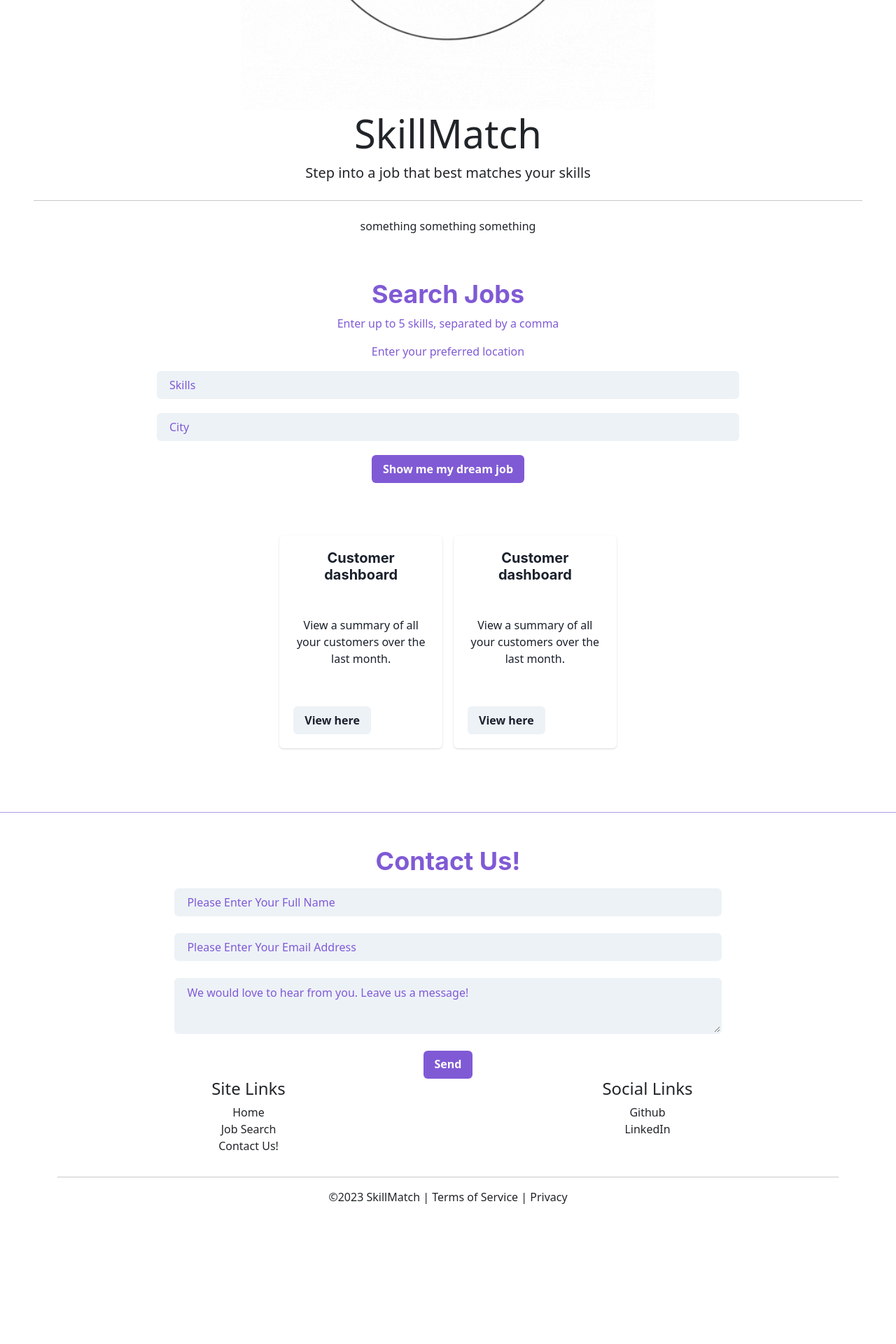
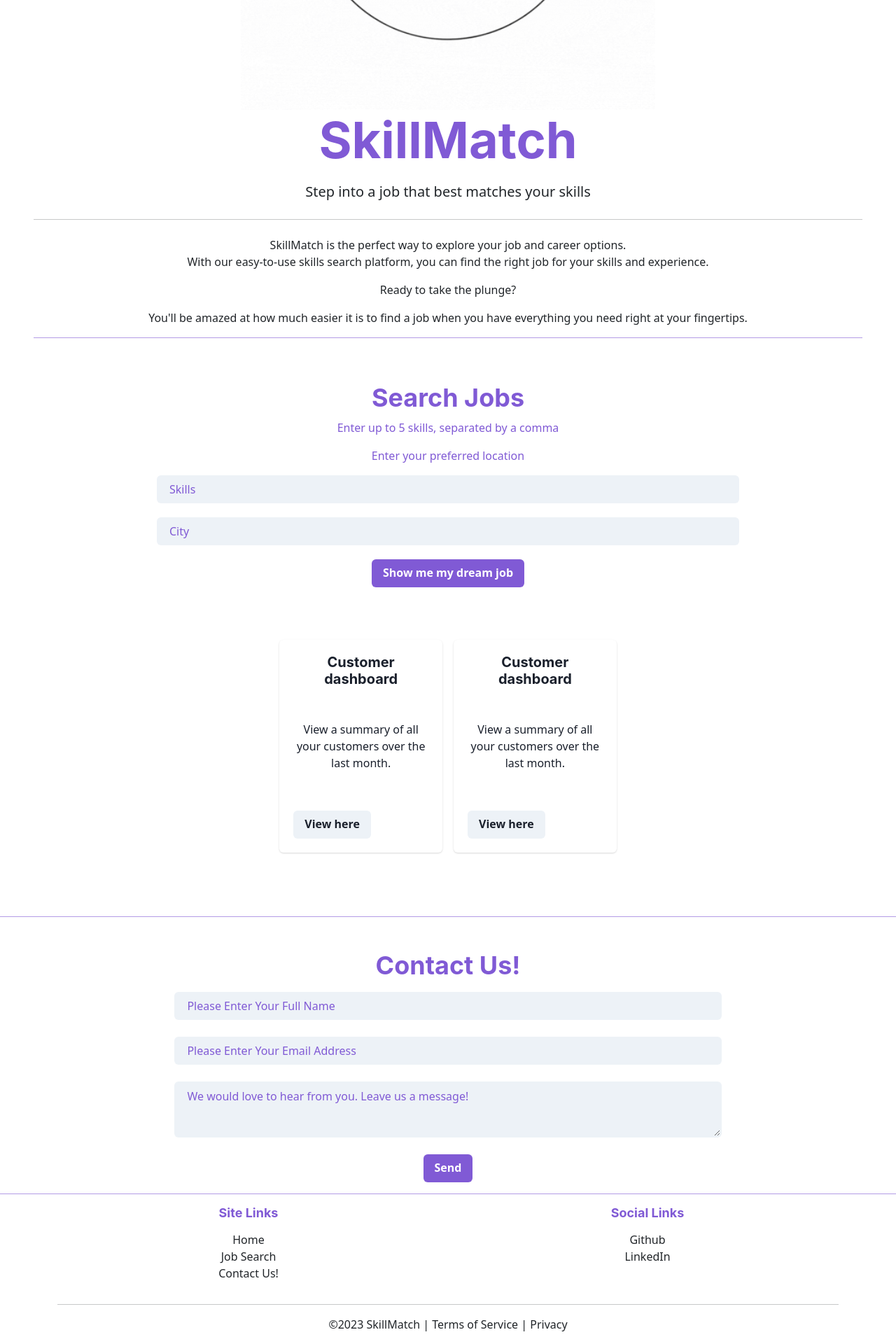
Before and after one commit to ngalvin1991/skillmatch, a React (Create React App) app: page / in a window 1280 px wide. Shown: the part 609-2529 px from the top of the page at 70% size. Before the commit the page ends 2347 px from the top, so only its background shows below. Built offline with nearby package versions, Linux system fonts and the light colour scheme.

Commit message:
added styling to footer and inputted text for jumbotron

```diff
--- a/src/Components/Footer/Footer.js
+++ b/src/Components/Footer/Footer.js
@@ -1,13 +1,16 @@
 import React from "react";
+import { ChakraProvider, Heading, Divider } from "@chakra-ui/react";
 
 const Footer = () => {
  return (
+    <ChakraProvider>
+            <Divider orientation='horizontal' borderColor="purple.500" />
     <div className="main-footer">
         <div className="container">
             <div className="row">
 
                 <div className="col">
-                    <h4>Site Links</h4>
+                    <Heading fontSize="large" className="mb-3" color="purple.500">Site Links</Heading>
                     <ul className="list-unstyled">
                         <li>Home</li>
                         <li>Job Search</li>
@@ -15,7 +18,7 @@ const Footer = () => {
                     </ul>
                   </div>
                   <div className="col">
-                    <h4>Social Links</h4>
+                  <Heading fontSize="large" className="mb-3" color="purple.500">Social Links</Heading>
                     <ul className="list-unstyled">
                         <li>Github</li>
                         <li>LinkedIn</li>
@@ -31,6 +34,7 @@ const Footer = () => {
             </div>
         </div>
     </div>
+    </ChakraProvider>
  )}
 
 
--- a/src/Components/Jumbotron/Jumbotron.js
+++ b/src/Components/Jumbotron/Jumbotron.js
@@ -1,16 +1,25 @@
 import React from "react";
 import logo from "../Jumbotron/SkillMatch.gif"
 import "../Jumbotron/Jumbotron.css"
+import { ChakraProvider, Heading, Divider } from "@chakra-ui/react";
 
 function Jumbotron() {
     return (
+        <ChakraProvider>
         <div className="container-fluid  p-5">
             <img className="center" src={logo}  />
-            <h1 className="display-4">SkillMatch</h1>
+            <Heading fontSize="7xl" fontFamily="body" className="mb-3" color="purple.500" >SkillMatch</Heading>
             <p className="lead">Step into a job that best matches your skills</p>
             <hr className="my-4"></hr>
-                <p>something something something </p>
+                <p>SkillMatch is the perfect way to explore your job and career options.
+                   <p> With our easy-to-use skills search platform, you can find the right job for your skills and experience.</p>
+                    <p>Ready to take the plunge? </p>
+                    You'll be amazed at how much easier it is to find a job when you have everything you need right at your fingertips.</p>
+                    <Divider orientation='horizontal' borderColor="purple.500" />
         </div>
+
+        </ChakraProvider>
+
     )
 }
 
```
